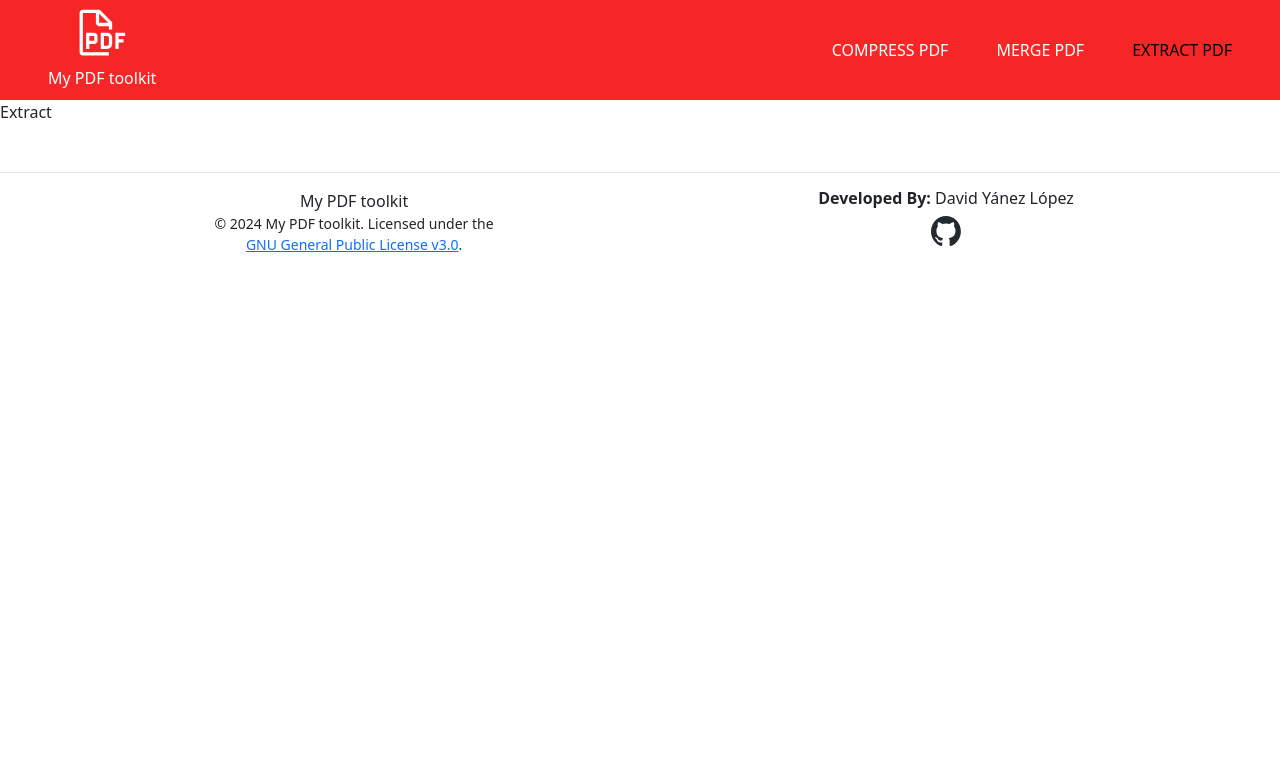
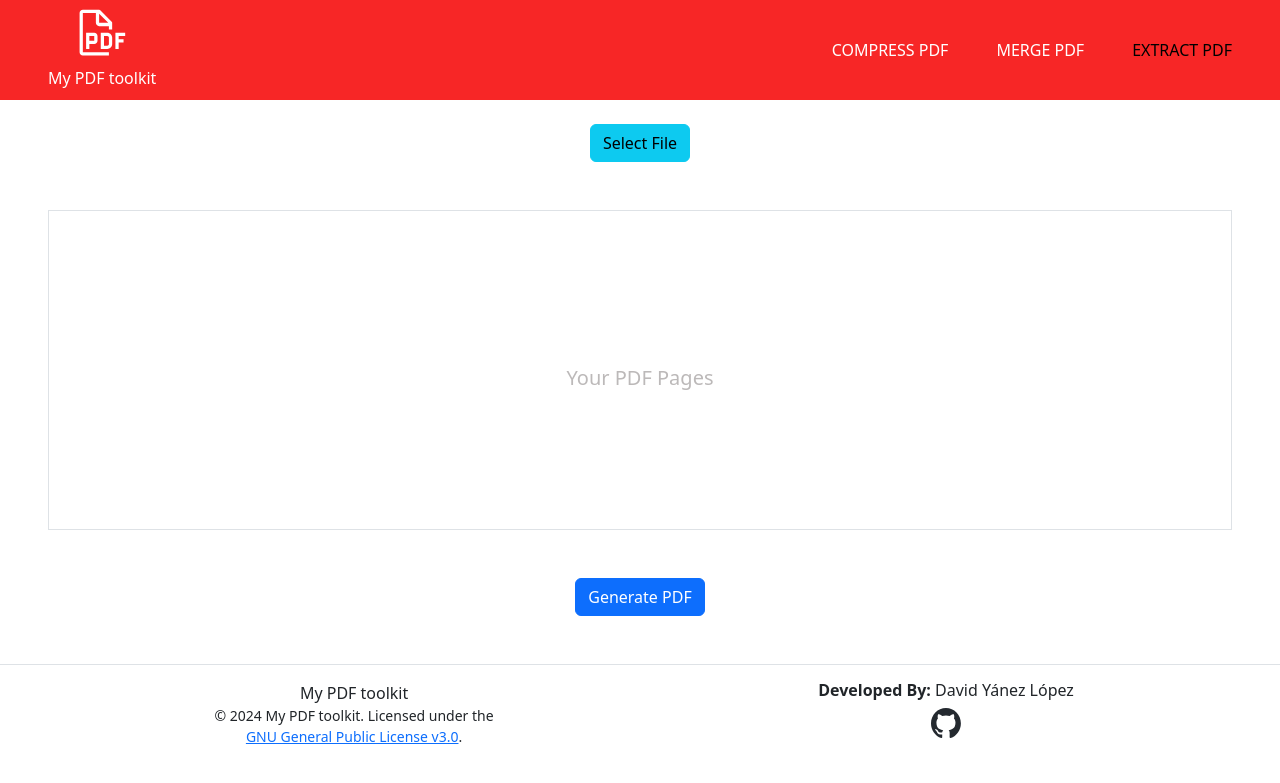
Before and after one commit to francisdayl/custom_pdf_compressor, a Flask app: page /extract-pdf in a window 1280 px wide. Shown: the top 783 px of the page. Run offline with Flask 3, Linux system fonts and the light colour scheme; some libraries are stand-ins or nearby versions.

Commit message:
base for extract

```diff
--- a/app.py
+++ b/app.py
@@ -16,14 +16,11 @@ def index():
 @app.route("/compress-pdf", methods=["GET", "POST"])
 def compress_pdf():
     if request.method == "POST":
-        print("POST")
         if "file" not in request.files:
             return "No file uploaded", 400
         file = request.files["file"]
         if file.filename == "":
             return "No file selected", 400
-        print(file.__dir__())
-        print(file)
         if file:
             compression_type = request.form.get("compression_type", "Light")
             expected_size = (
--- a/templates/extract.html
+++ b/templates/extract.html
@@ -1,9 +1,108 @@
 {% extends '/layout/base.html' %}
-{% block title %}Compress PDF{% endblock %}
+{% block title %}Extract PDF{% endblock %}
 
 
 {% block body %}
 <section>
-    Extract
+    <button class="d-block mx-auto mt-4 btn btn-info" id="fileInputWraper">Select File
+        <input class="d-none" type="file" id="fileInput" accept=".pdf">
+    </button>
+    <ul id="pageList" class="row gap-2 m-5 border p-0 justify-content-around" style="min-height: 40vh; position:relative">
+        <span id="watermark" style="position: absolute; z-index:-1; margin-top:19vh; font-size:20px; color:rgb(188, 185, 185); user-select: none;" id="watermarkText" class="text-center ">
+            Your PDF Pages
+        </span>
+    </ul>
+    <button id="generateButton" class="d-block mx-auto btn btn-primary">Generate PDF</button>
 </section>
+<script>
+    const fileInput = document.getElementById('fileInput');
+    const fileListElement = document.getElementById('fileList');
+    const generateButton = document.getElementById('generateButton');
+    const fileInputWraper = document.getElementById("fileInputWraper");
+    const watermark = document.getElementById("watermark")
+
+    var pagesList = [];
+    fileInputWraper.addEventListener("click",()=>{fileInput.click()})
+    fileInput.addEventListener('change', function (e) {
+        pagesList = [];
+        let file = e.target.files[0];
+        console.log(file)
+    })
+
+    function removePage(event){
+        const liContainer = event.srcElement.parentElement.parentElement;
+        const pdfIndex = liContainer.getAttribute("data-index");
+        fileListElement.removeChild(document.querySelector(`li[data-index="${pdfIndex}"]`));
+        pagesList.splice(pdfIndex,1);
+        if(pagesList.length==0){
+            fileInputWraper.innerText="Select Files"
+            watermark.classList.remove("d-none")
+        }
+    }
+
+    function renderPDFPreview(file, index) {
+        const reader = new FileReader();
+        reader.onload = async function (event) {
+            const arrayBuffer = event.target.result;
+            const pdf = await pdfjsLib.getDocument({ data: arrayBuffer }).promise;
+
+            const page = await pdf.getPage(1);
+
+            const scale = 1.5;
+            const viewport = page.getViewport({ scale });
+            const canvas = document.createElement('canvas');
+            const context = canvas.getContext('2d');
+            canvas.height = viewport.height;
+            canvas.width = viewport.width;
+
+            const renderContext = {
+                canvasContext: context,
+                viewport: viewport
+            };
+            await page.render(renderContext).promise;
+
+
+
+            const listItem = document.createElement('li');
+            listItem.classList.add(...["col-2","d-flex","flex-column","align-items-center","border","pdf-preview", "my-3"])
+            listItem.style = "position: relative";
+
+            const deleteIcon = document.createElement("img");
+            deleteIcon.src="/static/assets/delete.svg"
+            deleteIcon.width="20"
+            deleteIcon.height="25"
+            deleteIcon.classList.add(...["m-0","p-o"])
+
+            const deleteButton = document.createElement("button");
+            deleteButton.classList.add(...["delete-button","text-center"])
+            deleteButton.onclick = removePDF;
+            deleteButton.appendChild(deleteIcon)
+
+
+
+            const img = document.createElement('img');
+            img.src = canvas.toDataURL();
+            img.classList.add(...["mt-3","rounded-2","border","p-2"])
+
+            img.width = "150";
+            img.height = "200";
+
+            const span = document.createElement('span');
+            span.innerText= file.name
+            span.style = "font-size: 11px"
+            span.classList.add(...["mb-2","text-center","w-100"])
+
+
+            listItem.appendChild(deleteButton);
+            listItem.appendChild(img);
+            listItem.appendChild(span);
+
+            listItem.dataset.index = index;
+            fileListElement.appendChild(listItem);
+        };
+        reader.readAsArrayBuffer(file);
+    }
+
+
+</script>
 {% endblock %}
```
Also changed, not shown: templates/compress.html (+10 -1 lines).
